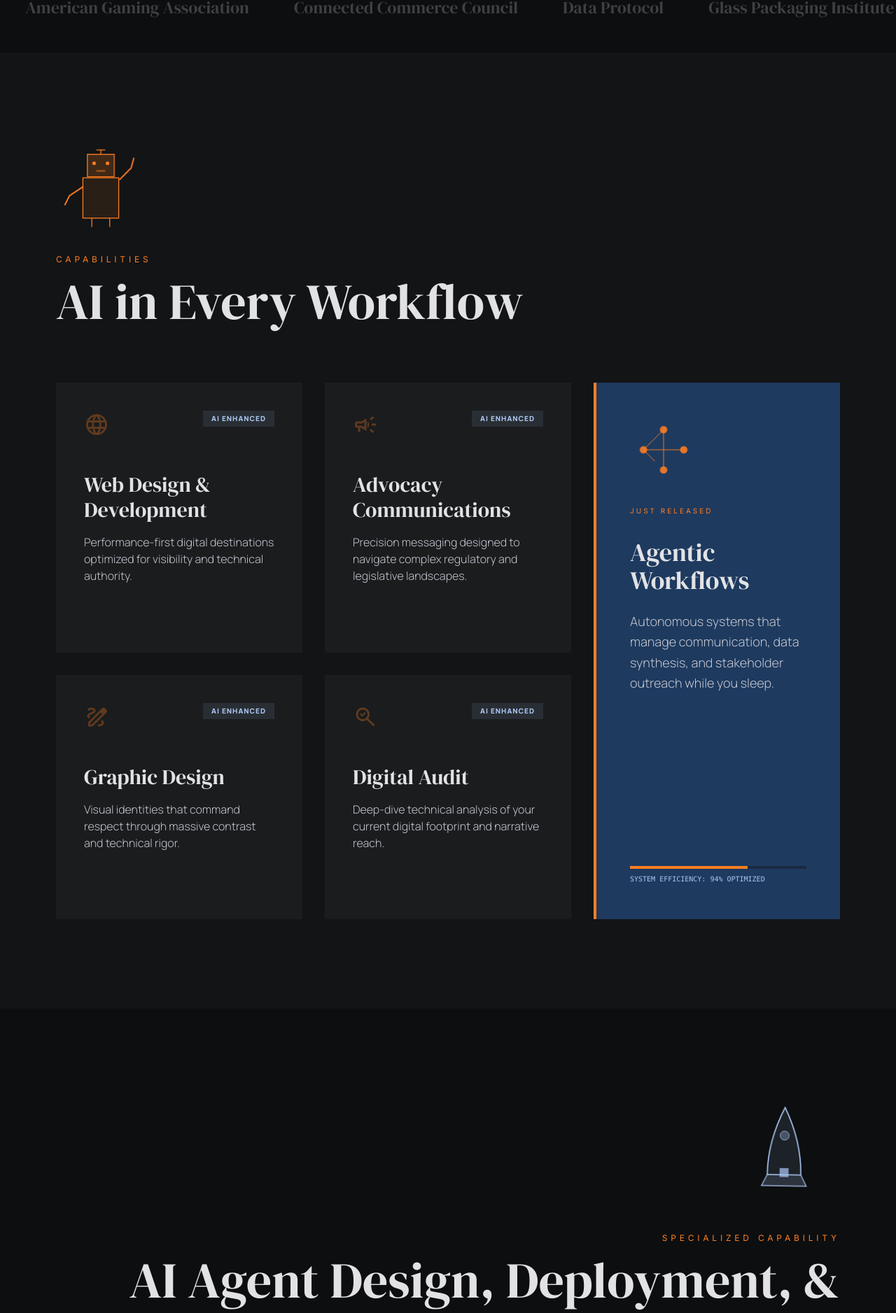
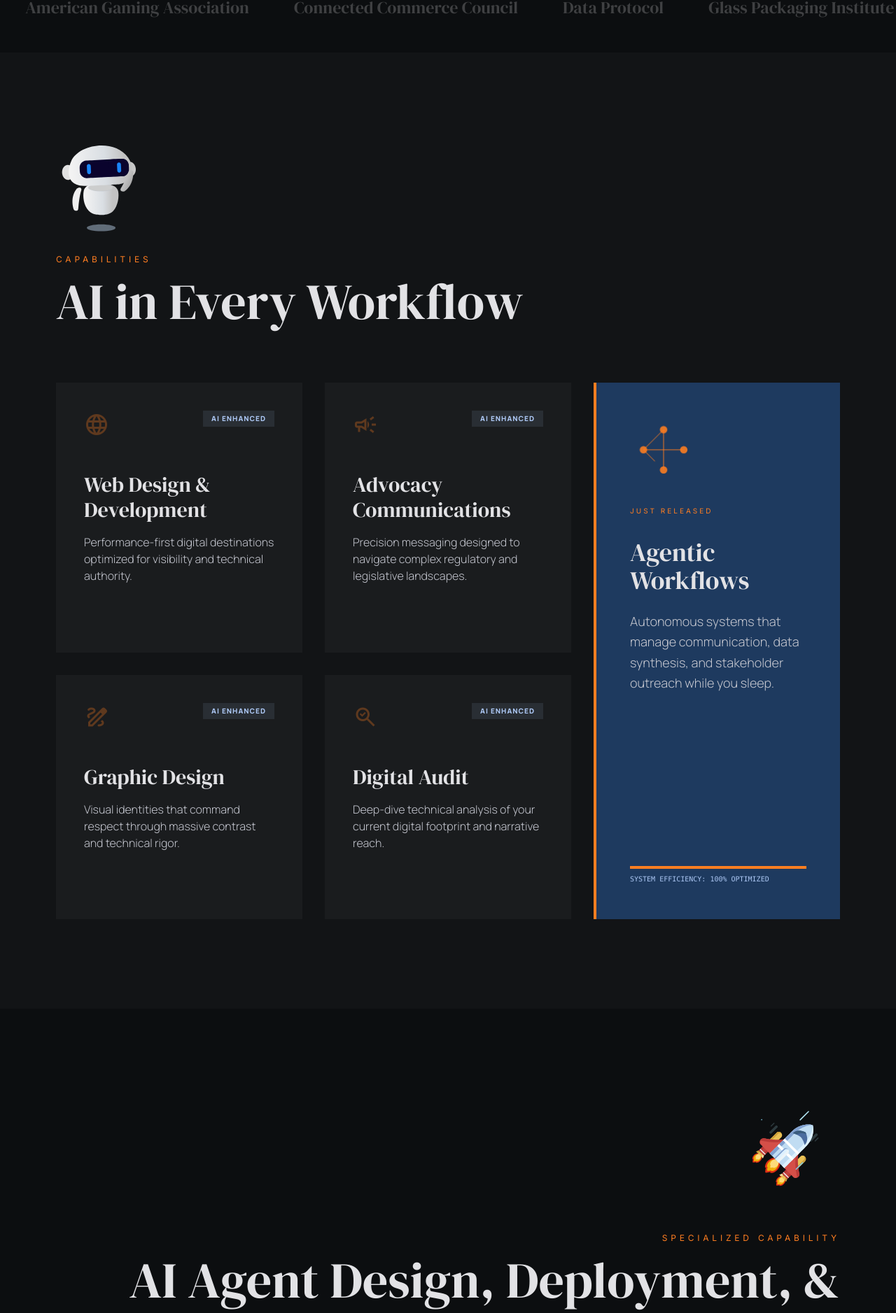
Before and after one commit to Raconteur-Creative/rc-site-redesign, a SvelteKit app: page / in a window 1280 px wide. Shown: the part 901-2778 px from the top of the page at 70% size. Built offline with nearby package versions, Linux system fonts and the light colour scheme.

Commit message:
Implement requested enhancements: comms typing, Lottie animations, icon hovers, animated progress bar

```diff
--- a/src/routes/+page.svelte
+++ b/src/routes/+page.svelte
@@ -1,11 +1,16 @@
 <script>
 	import { onMount } from 'svelte';
+	import lottie from 'lottie-web';
 
 	let typingText = '';
-	const words = ["advocacy", "agents", "communications", "campaigns", "strategy"];
+	const words = ["advocacy", "agents", "comms", "campaigns", "strategy"];
 	let wordIndex = 0;
 	let charIndex = 0;
 	let isDeleting = false;
+
+	let roboContainer;
+	let spacecraftContainer;
+	let progressValue = 0;
 
 	function type() {
 		const currentWord = words[wordIndex];
@@ -32,8 +37,50 @@
 		setTimeout(type, typeSpeed);
 	}
 
+	function animateProgress() {
+		const duration = 2000;
+		const startTime = Date.now();
+
+		function update() {
+			const elapsed = Date.now() - startTime;
+			const progress = Math.min(elapsed / duration, 1);
+			progressValue = Math.floor(progress * 100);
+
+			if (progress < 1) {
+				requestAnimationFrame(update);
+			}
+		}
+
+		update();
+	}
+
 	onMount(() => {
 		type();
+
+		// Load robot Lottie animation
+		if (roboContainer) {
+			lottie.loadAnimation({
+				container: roboContainer,
+				renderer: 'svg',
+				loop: true,
+				autoplay: true,
+				path: '/robo.json'
+			});
+		}
+
+		// Load spacecraft Lottie animation
+		if (spacecraftContainer) {
+			lottie.loadAnimation({
+				container: spacecraftContainer,
+				renderer: 'svg',
+				loop: true,
+				autoplay: true,
+				path: '/spacecraft.json'
+			});
+		}
+
+		// Trigger progress animation after a short delay
+		setTimeout(animateProgress, 500);
 	});
 </script>
 
@@ -135,29 +182,8 @@
 	<section class="py-32 px-8 md:px-20 bg-surface" id="services">
 		<div class="max-w-7xl mx-auto">
 			<div class="mb-20">
-				<!-- Technical Robot SVG Animation -->
-				<div class="mb-8 w-32 h-32 text-secondary svg-technical-robot">
-					<svg fill="none" viewbox="0 0 200 200" xmlns="http://www.w3.org/2000/svg">
-						<g class="body">
-							<rect fill="currentColor" fill-opacity="0.1" height="90" stroke="currentColor" stroke-width="2" width="80" x="60" y="80"></rect>
-							<line stroke="currentColor" stroke-width="2" x1="80" x2="80" y1="170" y2="190"></line>
-							<line stroke="currentColor" stroke-width="2" x1="120" x2="120" y1="170" y2="190"></line>
-						</g>
-						<g class="head">
-							<rect fill="currentColor" fill-opacity="0.2" height="50" stroke="currentColor" stroke-width="2" width="60" x="70" y="30"></rect>
-							<circle class="eye" cx="85" cy="50" fill="currentColor" r="4"></circle>
-							<circle class="eye" cx="115" cy="50" fill="currentColor" r="4"></circle>
-							<rect fill="currentColor" fill-opacity="0.5" height="4" width="20" x="90" y="65"></rect>
-							<path d="M90 20 L110 20 M100 20 L100 30" stroke="currentColor" stroke-width="2"></path>
-						</g>
-						<g class="arm-r">
-							<path d="M140 100 L170 80 L180 60" stroke="currentColor" stroke-linecap="round" stroke-width="3"></path>
-						</g>
-						<g class="arm-l">
-							<path d="M60 100 L30 120 L20 140" stroke="currentColor" stroke-linecap="round" stroke-width="3"></path>
-						</g>
-					</svg>
-				</div>
+				<!-- Robot Lottie Animation -->
+				<div class="mb-8 w-32 h-32" bind:this={roboContainer}></div>
 				<span class="font-label text-xs uppercase tracking-[0.4em] text-secondary mb-4 block">Capabilities</span>
 				<h2 class="font-headline text-5xl md:text-7xl leading-tight text-on-surface max-w-2xl">AI in Every Workflow</h2>
 			</div>
@@ -165,7 +191,7 @@
 				<!-- Service Card: Web -->
 				<div class="md:col-span-4 bg-surface-container-low p-10 hover:bg-surface-container-high transition-colors group relative">
 					<div class="flex justify-between items-start mb-12">
-						<span class="material-symbols-outlined text-4xl text-secondary/30 group-hover:text-secondary group-hover:animate-pulse transition-colors">language</span>
+						<span class="material-symbols-outlined text-4xl text-secondary/30 group-hover:text-secondary globe-hover transition-colors">language</span>
 						<span class="bg-primary/10 text-primary text-[10px] px-3 py-1 font-bold uppercase tracking-widest">AI Enhanced</span>
 					</div>
 					<h3 class="font-headline text-3xl text-on-surface mb-4">Web Design &amp; Development</h3>
@@ -201,14 +227,14 @@
 						<p class="text-on-surface-variant text-lg font-light leading-relaxed mb-8">Autonomous systems that manage communication, data synthesis, and stakeholder outreach while you sleep.</p>
 					</div>
 					<div class="space-y-4">
-						<div class="h-1 bg-surface-dim/40 w-full"><div class="h-1 bg-secondary w-2/3"></div></div>
-						<span class="font-mono text-[10px] text-primary uppercase">System efficiency: 94% optimized</span>
+						<div class="h-1 bg-surface-dim/40 w-full"><div class="h-1 bg-secondary transition-all duration-2000" style="width: {progressValue}%"></div></div>
+						<span class="font-mono text-[10px] text-primary uppercase">System efficiency: {progressValue}% optimized</span>
 					</div>
 				</div>
 				<!-- Service Card: Graphic -->
 				<div class="md:col-span-4 bg-surface-container-low p-10 hover:bg-surface-container-high transition-colors group">
 					<div class="flex justify-between items-start mb-12">
-						<span class="material-symbols-outlined text-4xl text-secondary/30 group-hover:text-secondary group-hover:scale-110 transition-transform">draw</span>
+						<span class="material-symbols-outlined text-4xl text-secondary/30 group-hover:text-secondary pencil-hover transition-transform">draw</span>
 						<span class="bg-primary/10 text-primary text-[10px] px-3 py-1 font-bold uppercase tracking-widest">AI Enhanced</span>
 					</div>
 					<h3 class="font-headline text-3xl text-on-surface mb-4">Graphic Design</h3>
@@ -218,7 +244,7 @@
 				<!-- Service Card: Audit -->
 				<div class="md:col-span-4 bg-surface-container-low p-10 hover:bg-surface-container-high transition-colors group">
 					<div class="flex justify-between items-start mb-12">
-						<span class="material-symbols-outlined text-4xl text-secondary/30 group-hover:text-secondary group-hover:rotate-12 transition-transform">search_check</span>
+						<span class="material-symbols-outlined text-4xl text-secondary/30 group-hover:text-secondary checkmark-hover transition-transform">search_check</span>
 						<span class="bg-primary/10 text-primary text-[10px] px-3 py-1 font-bold uppercase tracking-widest">AI Enhanced</span>
 					</div>
 					<h3 class="font-headline text-3xl text-on-surface mb-4">Digital Audit</h3>
@@ -233,17 +259,8 @@
 	<section class="py-32 px-8 md:px-20 bg-surface-container-lowest" id="agents">
 		<div class="max-w-7xl mx-auto">
 			<div class="mb-20 text-right flex flex-col items-end">
-				<!-- Sleek Spacecraft SVG Animation -->
-				<div class="mb-8 w-40 h-40 text-primary svg-spacecraft">
-					<svg fill="none" viewbox="0 0 200 200" xmlns="http://www.w3.org/2000/svg">
-						<g class="ship">
-							<path d="M100 20 C80 60 70 100 70 140 L130 140 C130 100 120 60 100 20Z" fill="currentColor" fill-opacity="0.1" stroke="currentColor" stroke-width="2"></path>
-							<path d="M70 140 L60 160 L140 160 L130 140" fill="currentColor" fill-opacity="0.2" stroke="currentColor" stroke-width="1.5"></path>
-							<circle cx="100" cy="70" fill="currentColor" fill-opacity="0.3" r="8" stroke="currentColor" stroke-width="1"></circle>
-							<rect class="flame" fill="currentColor" height="20" width="16" x="92" y="160"></rect>
-						</g>
-					</svg>
-				</div>
+				<!-- Spacecraft Lottie Animation -->
+				<div class="mb-8 w-40 h-40" bind:this={spacecraftContainer}></div>
 				<span class="font-label text-xs uppercase tracking-[0.4em] text-secondary mb-4 block">Specialized Capability</span>
 				<h2 class="font-headline text-5xl md:text-7xl leading-tight text-on-surface">AI Agent Design, Deployment, &amp; Management</h2>
 			</div>
@@ -500,6 +517,40 @@
 	:global(.pulse-icon) { animation: icon-pulse 2s infinite; }
 	@keyframes icon-pulse { 0% { transform: scale(1); } 50% { transform: scale(1.1); } 100% { transform: scale(1); } }
 
+	/* Service Card Icon Animations */
+	.globe-hover:hover {
+		animation: globe-rotate 2s linear infinite;
+	}
+	@keyframes globe-rotate {
+		from { transform: rotate(0deg); }
+		to { transform: rotate(360deg); }
+	}
+
+	.pencil-hover:hover {
+		animation: pencil-scribble 0.5s ease-in-out infinite;
+	}
+	@keyframes pencil-scribble {
+		0%, 100% { transform: translate(0, 0) rotate(0deg); }
+		25% { transform: translate(-2px, 2px) rotate(-5deg); }
+		50% { transform: translate(2px, -2px) rotate(5deg); }
+		75% { transform: translate(-2px, -2px) rotate(-3deg); }
+	}
+
+	.checkmark-hover:hover {
+		animation: checkmark-draw 1s ease-in-out infinite;
+	}
+	@keyframes checkmark-draw {
+		0% {
+			clip-path: polygon(0 0, 0 0, 0 100%, 0 100%);
+		}
+		50% {
+			clip-path: polygon(0 0, 50% 0, 50% 100%, 0 100%);
+		}
+		100% {
+			clip-path: polygon(0 0, 100% 0, 100% 100%, 0 100%);
+		}
+	}
+
 	/* Marquee Animation */
 	@keyframes marquee {
 		0% { transform: translateX(0); }
```
Also changed, not shown: static/robo.json (+1 -1 lines), static/spacecraft.json (+1 -1 lines).
